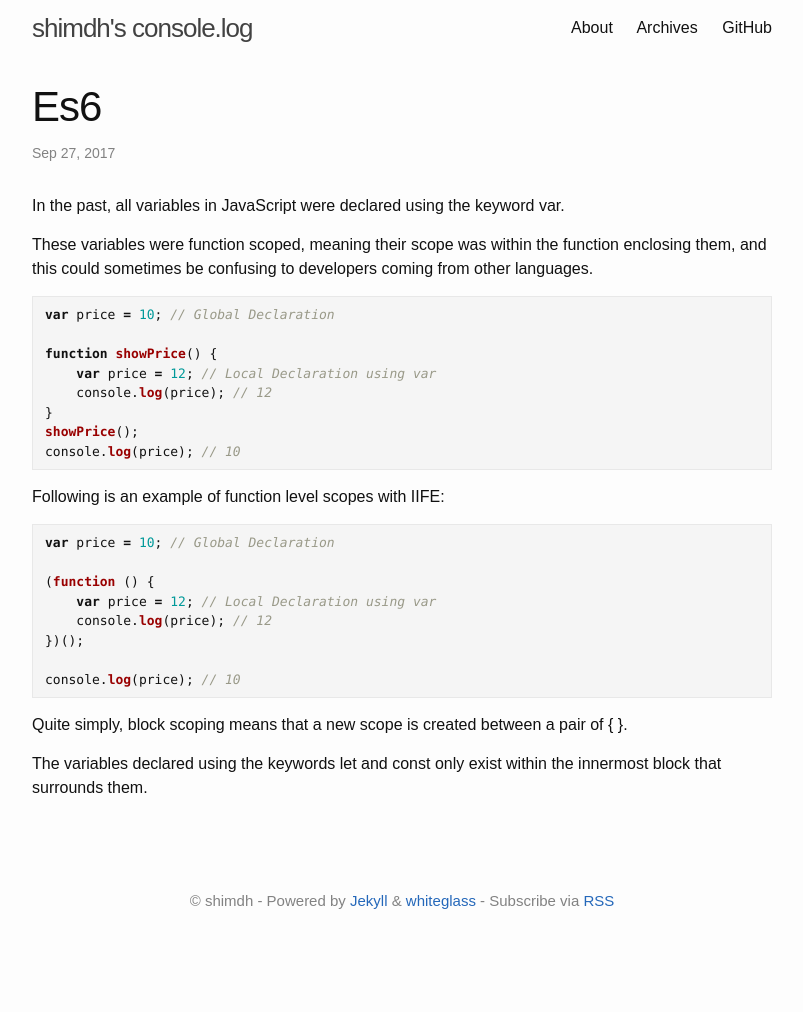
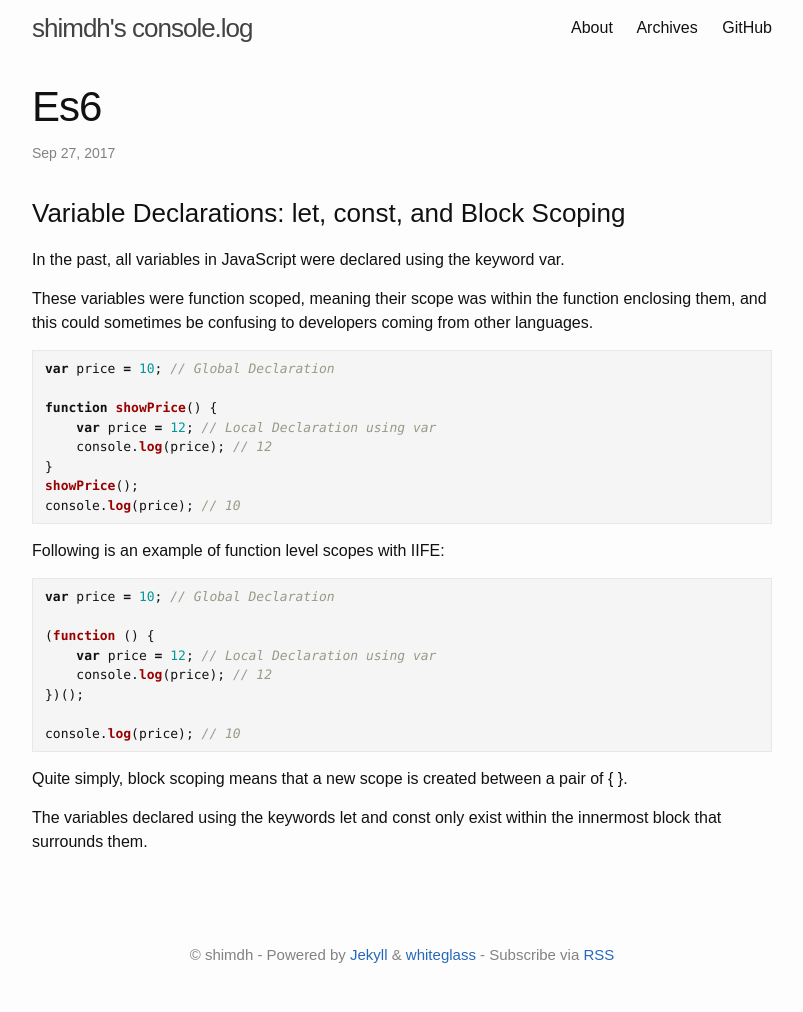
Before and after one commit to yous/whiteglass, a Jekyll site: the page built from _posts/2017-09-27-es6.md, in a window 1280 px wide. Shown: the whole page, without its empty margins (238-1041 px from the left). Built offline with Jekyll 4.4.1, drawn with Linux system fonts in a browser that asks for light colours; before the commit the page ends 958 px from its top, so only the background shows below that.

Commit message:
added heading

```diff
--- a/_posts/2017-09-27-es6.md
+++ b/_posts/2017-09-27-es6.md
@@ -1,6 +1,8 @@
 ---
 layout: post
 ---
+
+### Variable Declarations: let, const, and Block Scoping
 
 In the past, all variables in JavaScript were declared using the keyword var.
 
```
